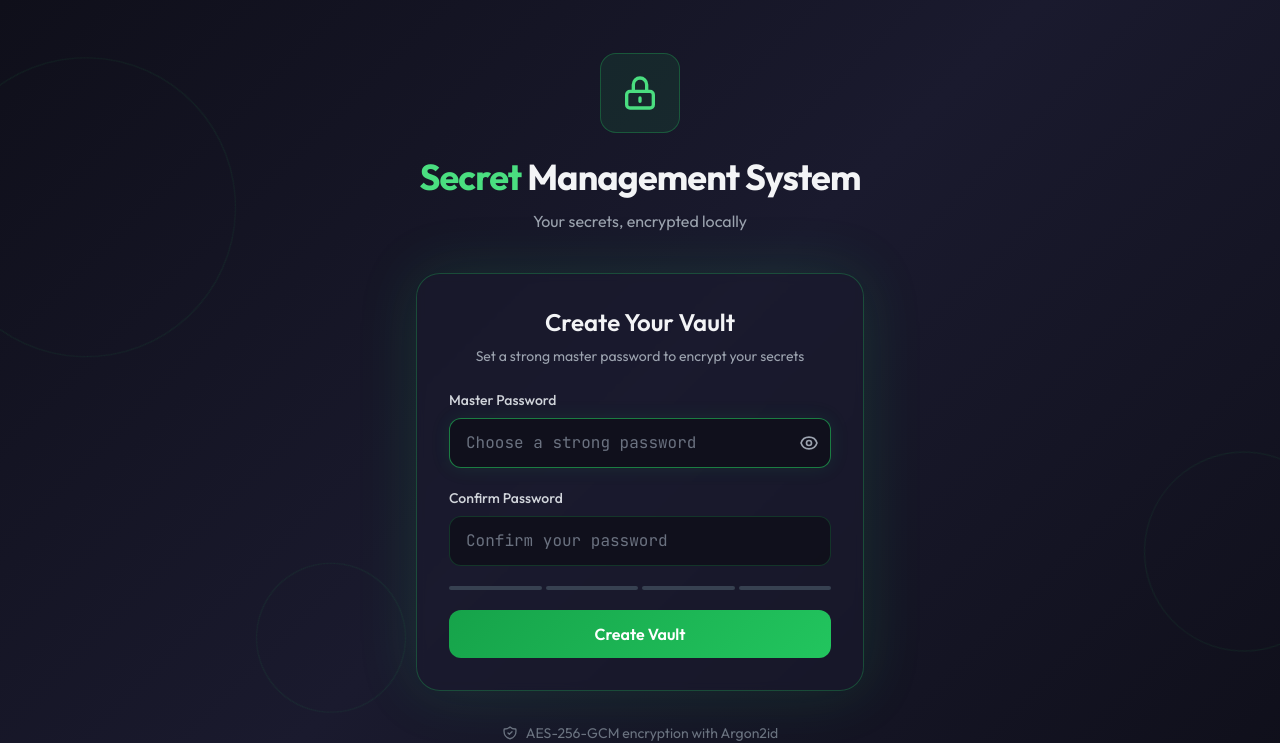
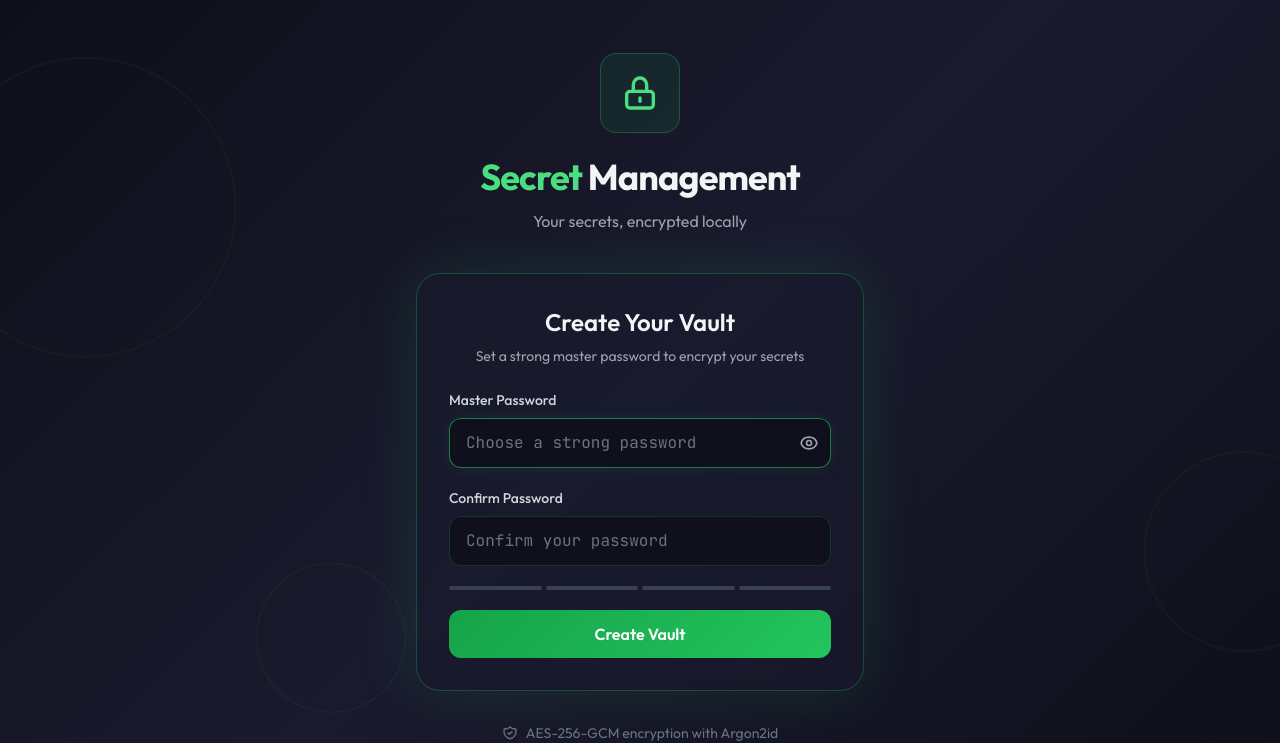
Before and after one commit to luthfidhani/secret-management-system, a Flask app: page / in a window 1280 px wide. Shown: the top 743 px of the page. Run offline with Flask 3, Linux system fonts and the light colour scheme; some libraries are stand-ins or nearby versions.

Commit message:
✨ Enhance template auto-reload and update titles in dashboard and index pages

```diff
--- a/app.py
+++ b/app.py
@@ -24,6 +24,7 @@ app.config.update(
     SESSION_COOKIE_HTTPONLY=True,
     SESSION_COOKIE_SAMESITE="Lax",
     PERMANENT_SESSION_LIFETIME=1800,  # 30 minutes
+    TEMPLATES_AUTO_RELOAD=True,  # Auto reload templates
 )
 
 VAULT_FILE = os.environ.get("VAULT_FILE_PATH", "./vault.enc")
@@ -432,4 +433,17 @@ def delete_entry(entry_id):
 
 
 if __name__ == "__main__":
-    app.run(debug=True, host="127.0.0.1", port=5000)
+    import glob
+
+    # Watch for changes in templates and static files
+    extra_files = []
+    extra_files.extend(glob.glob("templates/**/*.html", recursive=True))
+    extra_files.extend(glob.glob("static/**/*.css", recursive=True))
+    extra_files.extend(glob.glob("static/**/*.js", recursive=True))
+
+    app.run(
+        debug=True,
+        host="127.0.0.1",
+        port=5000,
+        extra_files=extra_files,  # Auto reload when these files change
+    )
--- a/templates/dashboard.html
+++ b/templates/dashboard.html
@@ -1,6 +1,6 @@
 {% extends 'base.html' %}
 
-{% block title %}Secret Management System - Login{% endblock %}
+{% block title %}Secret Management - Dashboard{% endblock %}
 
 {% block styles %}
 <link rel="stylesheet" href="{{ url_for('static', filename='css/index.css') }}">
@@ -11,7 +11,7 @@
 {% block content %}
 <div class="flex min-h-screen">
     <!-- Sidebar -->
-    <aside class="sidebar-gradient w-64 border-r border-vault-500/10 flex-shrink-0 hidden lg:flex flex-col">
+    <aside class="sidebar-gradient w-72 border-r border-vault-500/10 flex-shrink-0 hidden lg:flex flex-col">
         <!-- Logo -->
         <div class="p-6 border-b border-vault-500/10">
             <div class="flex items-center gap-3">
@@ -22,7 +22,7 @@
                         </path>
                     </svg>
                 </div>
-                <span class="text-xl font-bold"><span class="text-vault-400">Secret</span> Management System</span>
+                <span class="text-xl font-bold"><span class="text-vault-400">Secret</span> Management</span>
             </div>
         </div>
 
--- a/templates/index.html
+++ b/templates/index.html
@@ -1,6 +1,6 @@
 {% extends 'base.html' %}
 
-{% block title %}Secret Management System - Login{% endblock %}
+{% block title %}Secret Management - Login{% endblock %}
 
 {% block styles %}
 <link rel="stylesheet" href="{{ url_for('static', filename='css/index.css') }}">
@@ -27,7 +27,7 @@
                 </svg>
             </div>
             <h1 class="text-4xl font-bold tracking-tight">
-                <span class="text-vault-400">Secret</span> Management System
+                <span class="text-vault-400">Secret</span> Management
             </h1>
             <p class="mt-3 text-gray-400">Your secrets, encrypted locally</p>
         </div>
```
